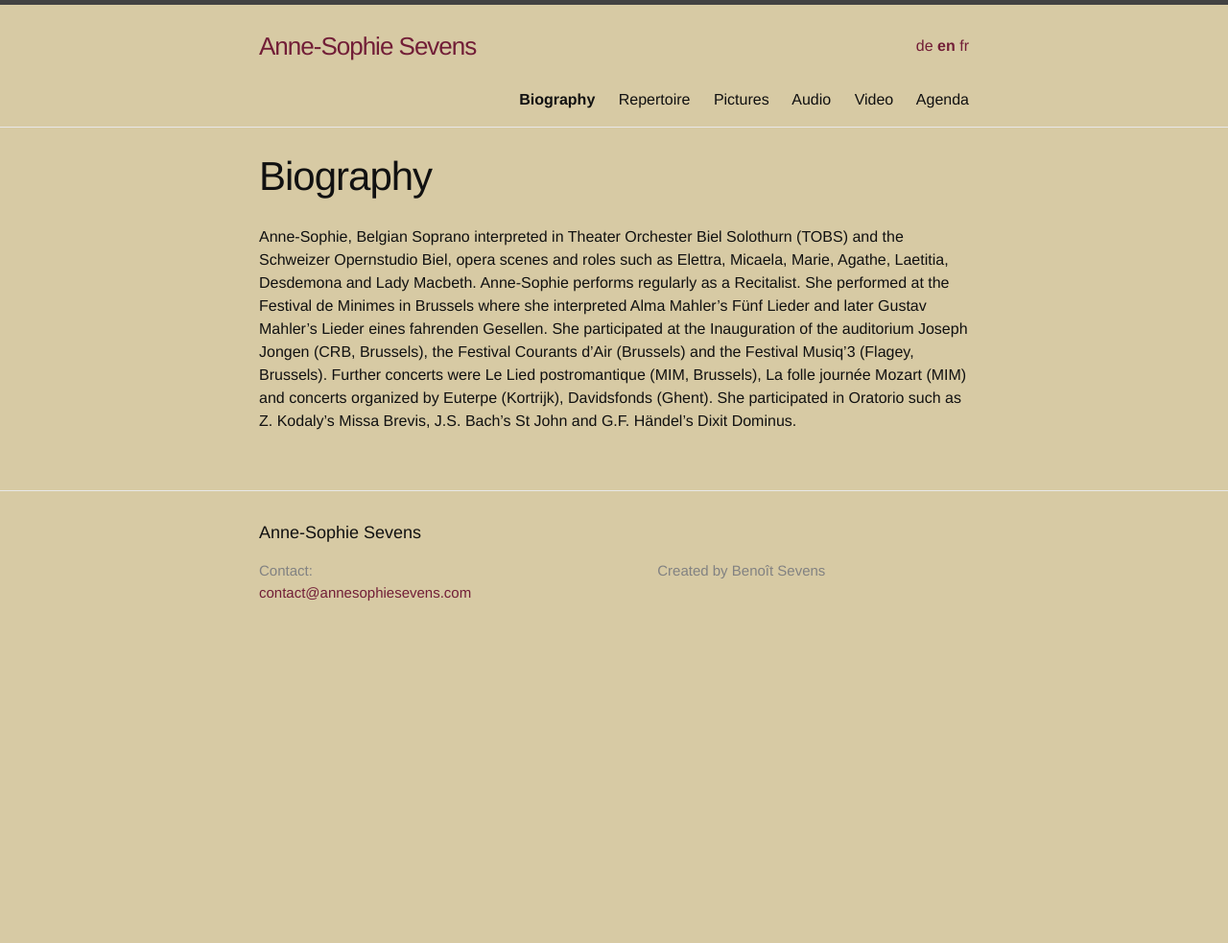
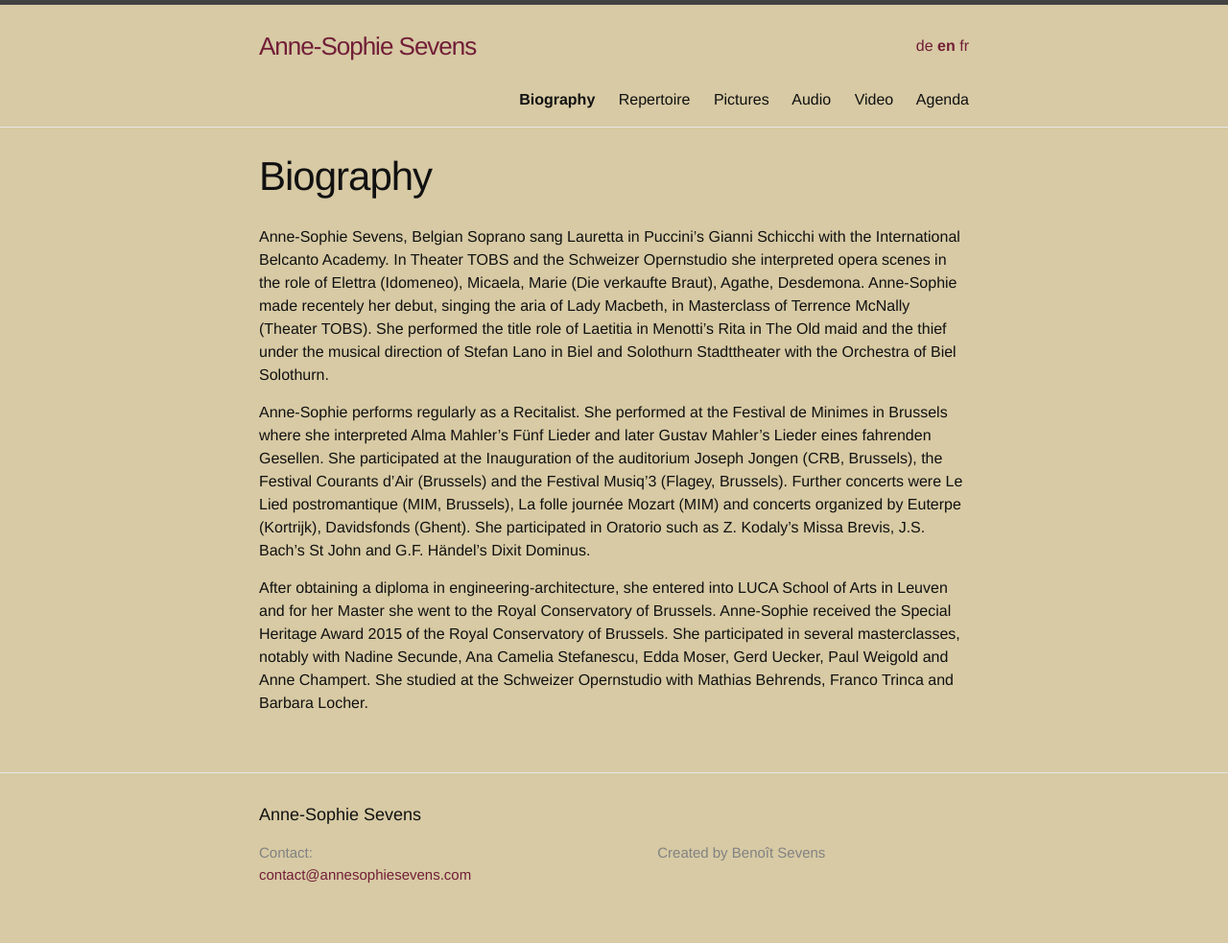
Before and after one commit to annesophie-sevens/annesophie-sevens.github.io, a Jekyll site: the page built from biography-en.md, in a window 1280 px wide. Shown: the whole page at 96% size. Built offline with Jekyll 4.4.1, drawn with Linux system fonts in a browser that asks for light colours; before the commit the page ends 900 px from its top, so only the background shows below that.

Commit message:
Update biography-en.md

```diff
--- a/biography-en.md
+++ b/biography-en.md
@@ -9,5 +9,10 @@
 
 
 
-Anne-Sophie, Belgian Soprano interpreted in Theater Orchester Biel Solothurn (TOBS) and the Schweizer Opernstudio Biel, opera scenes and roles such as Elettra, Micaela, Marie, Agathe, Laetitia, Desdemona and Lady Macbeth.
+Anne-Sophie Sevens, Belgian Soprano sang Lauretta in Puccini’s Gianni Schicchi with the International Belcanto Academy. In Theater TOBS and the Schweizer Opernstudio she interpreted opera scenes in the role of Elettra (Idomeneo), Micaela, Marie (Die verkaufte Braut), Agathe, Desdemona.
+Anne-Sophie made recentely her debut, singing the aria of Lady Macbeth, in Masterclass of Terrence McNally (Theater TOBS).
+She performed the title role of Laetitia in Menotti’s Rita in The Old maid and the thief under the musical direction of Stefan Lano in Biel and Solothurn Stadttheater with the Orchestra of Biel Solothurn.
+
 Anne-Sophie performs regularly as a Recitalist. She performed at the Festival de Minimes in Brussels where she interpreted Alma Mahler’s Fünf Lieder and later Gustav Mahler’s Lieder eines fahrenden Gesellen. She participated at the Inauguration of the auditorium Joseph Jongen (CRB, Brussels), the Festival Courants d’Air (Brussels) and the Festival Musiq’3 (Flagey, Brussels). Further concerts were Le Lied postromantique (MIM, Brussels), La folle journée Mozart (MIM) and concerts organized by Euterpe (Kortrijk), Davidsfonds (Ghent). She participated in Oratorio such as Z. Kodaly’s Missa Brevis, J.S. Bach’s St John and G.F. Händel’s Dixit Dominus.
+
+After obtaining a diploma in engineering-architecture, she entered into LUCA School of Arts in Leuven and for her Master she went to the Royal Conservatory of Brussels. Anne-Sophie received the Special Heritage Award 2015 of the Royal Conservatory of Brussels. She participated in several masterclasses, notably with Nadine Secunde, Ana Camelia Stefanescu, Edda Moser, Gerd Uecker, Paul Weigold and Anne Champert. She studied at the Schweizer Opernstudio with Mathias Behrends, Franco Trinca and Barbara Locher.
```
